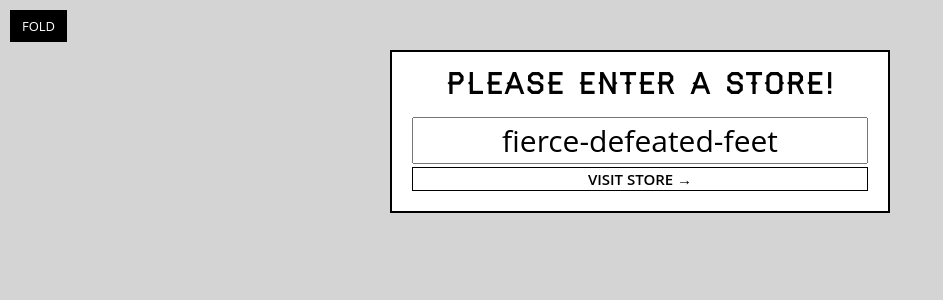
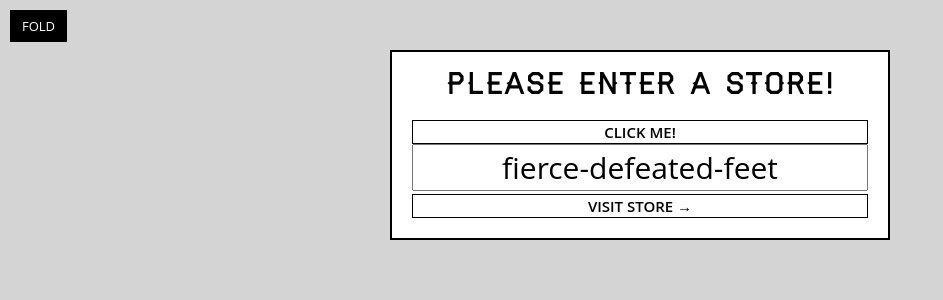
Before and after one commit to everestsh/wes-bos-react, a React (Create React App) app in the folder catch-of-the-day/: page / in a window 1280 px wide. Shown: the top 300 px of the page, without its empty margins (0-943 px from the left). Built offline with nearby package versions, Linux system fonts and the light colour scheme.

Commit message:
WES BOS --- > click me

```diff
--- a/catch-of-the-day/src/components/StorePicker.js
+++ b/catch-of-the-day/src/components/StorePicker.js
@@ -2,6 +2,9 @@ import React, {Fragment} from 'react';
 import { getFunName } from "./helpers"
 
 class StorePicker extends React.Component {
+    handleClick(){
+        alert('Heyyyy!')
+    }
     render(){
         // return <p>I am the store Picker!!!</p>
         // return React.createElement('p', {className:'hey'}, 'Heyyyyyoo!!!')
@@ -12,6 +15,7 @@ class StorePicker extends React.Component {
             {/* <p>Fish!</p> */}
             <form className='store-selector'>
                 <h2>Please Enter A Store!</h2>
+                <button onClick={this.handleClick}>Click me!</button>
                 {/* <input type="text" required placeholder='Store Name' defaultValue="hello" /> */}
                 <input type="text" required placeholder='Store Name' defaultValue={getFunName()} />
                 <button type='submit'>Visit Store  →</button>
--- a/catch-of-the-day/src/index.js
+++ b/catch-of-the-day/src/index.js
@@ -2,8 +2,6 @@
 // alert('hey')
 import React from 'react';
 import { render } from 'react-dom'
-// import StorePicker from './components/StorePicker';
-// import App from './components/App'
 import Router from './components/Router';
 import "./css/style.css";
 
```
Also changed, not shown: catch-of-the-day/src/components/Header.js (+0 -37 lines).
